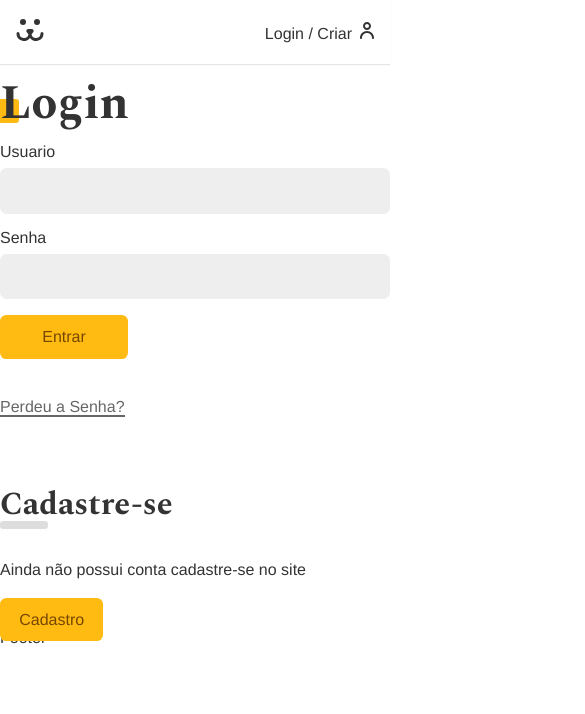
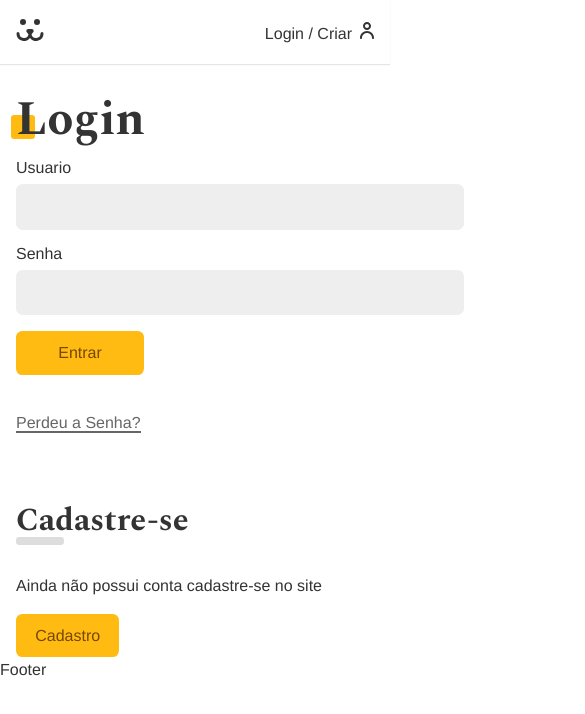
Before and after one commit to danielgiovane/animaletes, a React (Create React App) app: page /login in a window 390 px wide. Shown: the top 714 px of the page, 585 px wide, since content can reach past the window. Built offline with nearby package versions, Linux system fonts and the light colour scheme.

Commit message:
Estilizando Login

```diff
--- a/src/Components/Login/Login.js
+++ b/src/Components/Login/Login.js
@@ -5,13 +5,15 @@
 import LoginPasswordLost from "./LoginPasswordLost";
 import LoginPasswordReset from "./LoginPasswordReset";
 import { UserContext } from "../../UserContext";
+import styles from "./Login.module.css";
 
 const Login = () => {
   const { login } = React.useContext(UserContext);
 
   if (login) return <Navigate to="/conta" />;
   return (
-    <div>
+    <section className={styles.login}>
+      <div className={styles.forms}>
         <Routes>
           <Route path="/" element={<LoginForm />} />
           <Route path="criar" element={<LoginCreate />} />
@@ -19,6 +21,7 @@
           <Route path="resetar" element={<LoginPasswordReset />} />
         </Routes>
       </div>
+    </section>
   );
 };
 
--- /dev/null
+++ b/src/Components/Login/Login.module.css
@@ -0,0 +1,30 @@
+.login {
+  display: grid;
+  grid-template-columns: 1fr 1fr;
+  gap: 2rem;
+  min-width: 100vh;
+}
+
+.login::before {
+  content: "";
+  display: block;
+  background: url("../../Assets/login.jpg") no-repeat center center;
+  background-size: cover;
+}
+
+.forms {
+  max-width: 30rem;
+  padding: 1rem;
+}
+
+@media (max-width: 40rem) {
+  .login {
+    grid-template-columns: 1fr;
+  }
+  .login::before {
+    display: none;
+  }
+  .form {
+    max-width: 100%;
+  }
+}
```
Lines whose indentation alone changed are shown as unchanged.
